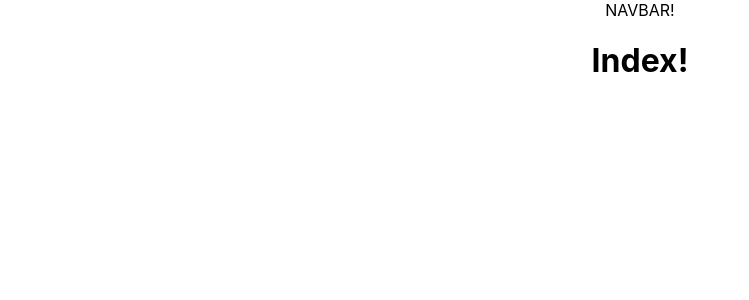
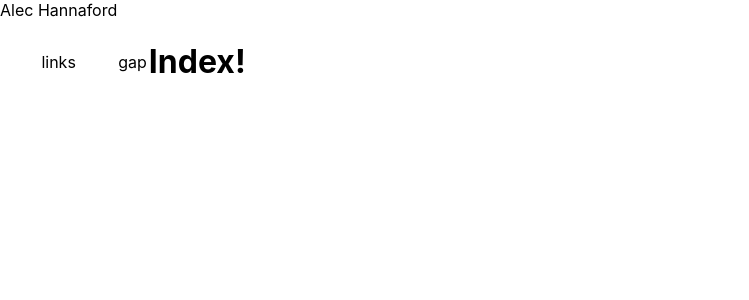
Before and after one commit to AlecCodes/Portfolio, a React (Create React App) app: page / in a window 1280 px wide. Shown: the top 300 px of the page, without its empty margins (0-749 px from the left). Built offline with nearby package versions, Linux system fonts and the light colour scheme.

Commit message:
table format

```diff
--- a/src/App.css
+++ b/src/App.css
@@ -1,3 +1,7 @@
+NavBar{
+  background-color:red;
+}
+
 .App {
   text-align: center;
 }
--- a/src/App.js
+++ b/src/App.js
@@ -6,8 +6,15 @@ import { Outlet } from 'react-router-dom';
 function App() {
   return (
     <div className="App">
-      <NavBar/>
-      <Outlet/>
+      <tbody>
+        <tr>Alec Hannaford</tr>
+        <tr>
+          <td>links</td>
+          <td>gap</td>
+          <td className='Body'><Outlet/></td>
+        </tr>
+      </tbody>
+
     </div>
   );
 }
```
Also changed, not shown: 1 other file (tests, documents, lock files or other folders).
